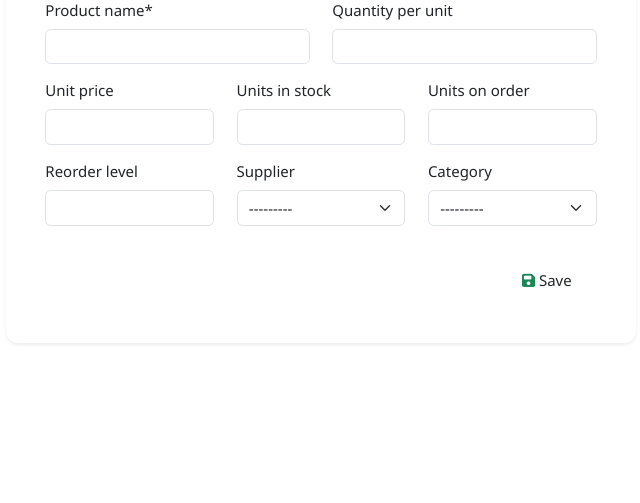
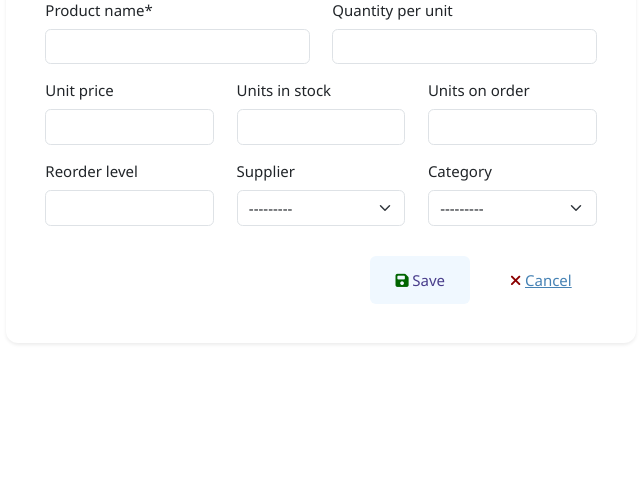
Before and after one commit to hkmoss/DjangoTraders-M2, a Django app: template djtraders/templates/djtraders/product_edit.html in a window 1280 px wide. Shown: the part 205-708 px from the top of the page, without its empty margins (319-959 px from the left). Run offline with Django 5.2, Linux system fonts and the light colour scheme; the template is opened without the code that fills it: values that come from a table or form of the project are taken from there, others are empty; some libraries are stand-ins or nearby versions.

Commit message:
finished product CRUID UI updates

```diff
--- a/djtraders/forms.py
+++ b/djtraders/forms.py
@@ -264,17 +264,27 @@ class ProductEditForm(forms.ModelForm):
                 Column("supplier", css_class="col-md-4"),
                 Column("category", css_class="col-md-4"),
             ),
-            HTML(
-                """
+        HTML(
+            """
                 <div class="d-flex gap-2 mt-3 justify-content-end">
-                    <button type="submit"
-                            class="btn dt-btn-primary-product w3-hover-shadow"
-                            title="Save changes">
-                        <i class="fa-solid fa-floppy-disk me-1 text-success"></i>Save
+                    <button type="submit" class="btn dt-btn-primary-customer w3-hover-shadow" title="Save changes">
+                        <i class="fa-solid fa-floppy-disk me-1 dt-icon-success"></i>Save
                     </button>
+                    <div class="btn dt-btn-secondary-customer w3-hover-shadow">
+                        {% if new_product %}
+                            <a href="{% url 'djtraders:product_list' %}" title="Cancel -- nothing has been saved yet">
+                                <i class="fa-solid fa-xmark me-1 dt-icon-danger"></i>Cancel
+                            </a>
+                        {% else %}
+                            <a href="{% url 'djtraders:product_detail' product.product_id %}" title="Cancel and discard changes">
+                                <i class="fa-solid fa-xmark me-1 dt-icon-danger"></i>Cancel
+                            </a>
+                        {% endif %}
+                    </div>
                 </div>
-                """
-            ),
+
+            """
+        ),
         )
 
 
--- a/djtraders/templates/djtraders/product_edit.html
+++ b/djtraders/templates/djtraders/product_edit.html
@@ -13,7 +13,7 @@
             <div class="card mt-4 border-0 shadow-sm">
                 <div class="card-header fw-bolder h4">
                     {% if new_product %}
-                        <i class="fa-solid fa-box-open dt-icon"></i>
+                        <i class="fa-solid fa-box-open dt-icon-supplier"></i>
                         New Product
                     {% else %}
                         <i class="fa-solid fa-pen-to-square dt-icon"></i>
```
